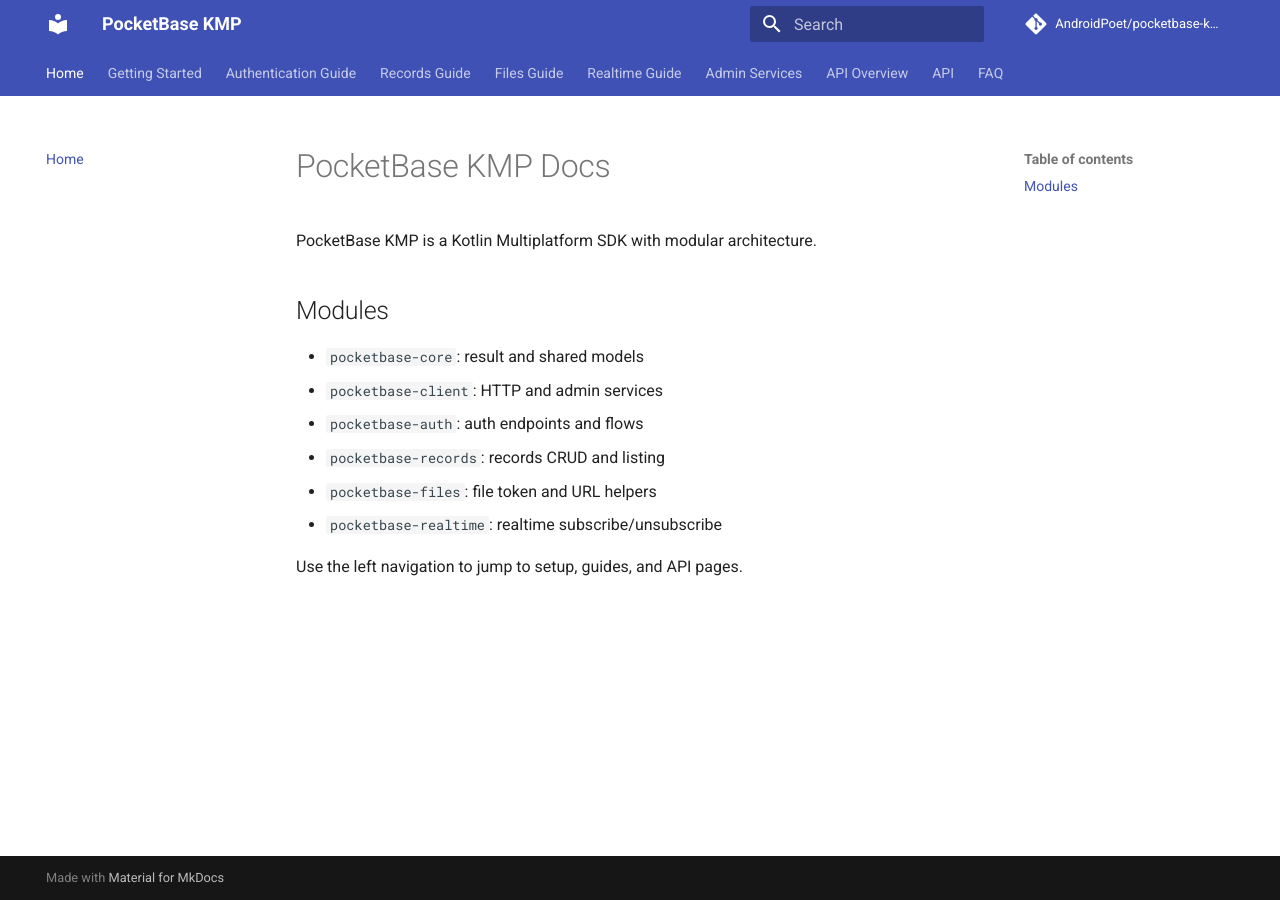
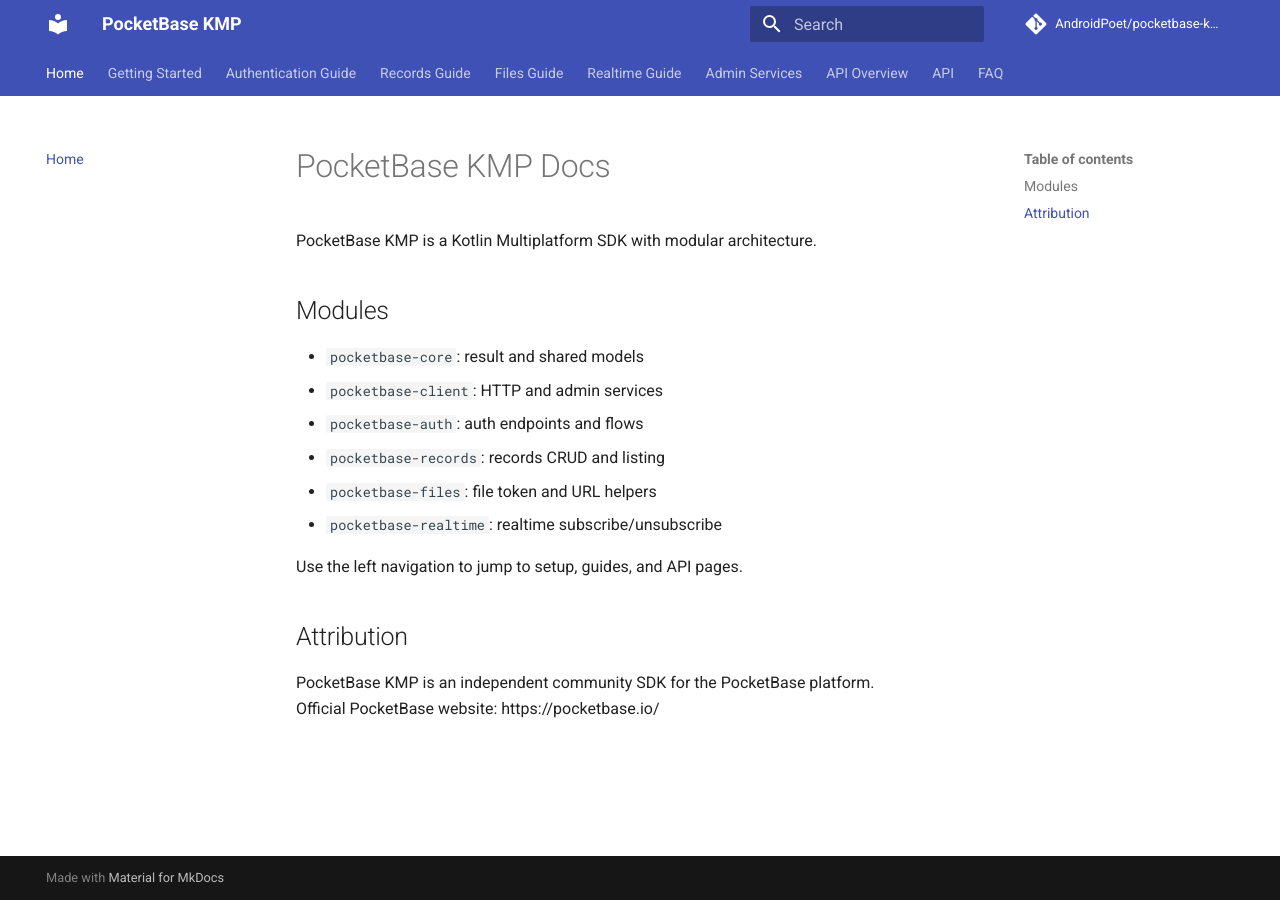
Before and after one commit to AndroidPoet/pocketbase-kmp, an MkDocs documentation site: the page built from docs/index.md, in a window 1280 px wide. Built offline with MkDocs 1.6.1 and Material for MkDocs 9.7.7, drawn with Linux system fonts in a browser that asks for light colours; comment, search, counter and statistics services are not loaded.

Commit message:
docs: add PocketBase official attribution links

```diff
--- a/docs/index.md
+++ b/docs/index.md
@@ -12,3 +12,8 @@ PocketBase KMP is a Kotlin Multiplatform SDK with modular architecture.
 - `pocketbase-realtime`: realtime subscribe/unsubscribe
 
 Use the left navigation to jump to setup, guides, and API pages.
+
+## Attribution
+
+PocketBase KMP is an independent community SDK for the PocketBase platform.
+Official PocketBase website: https://pocketbase.io/
```
Also changed, not shown: README.md (+6 -0 lines).
